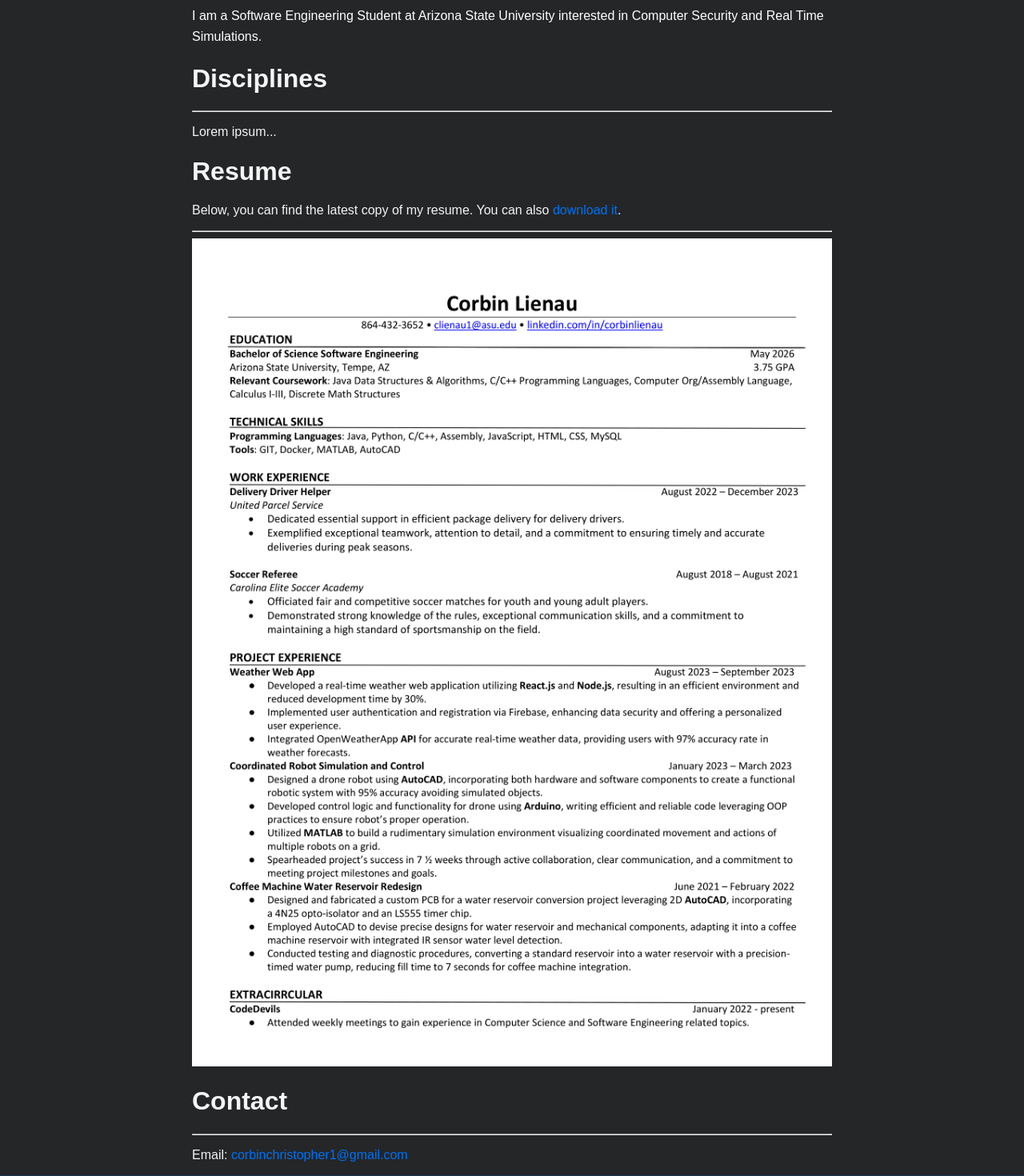
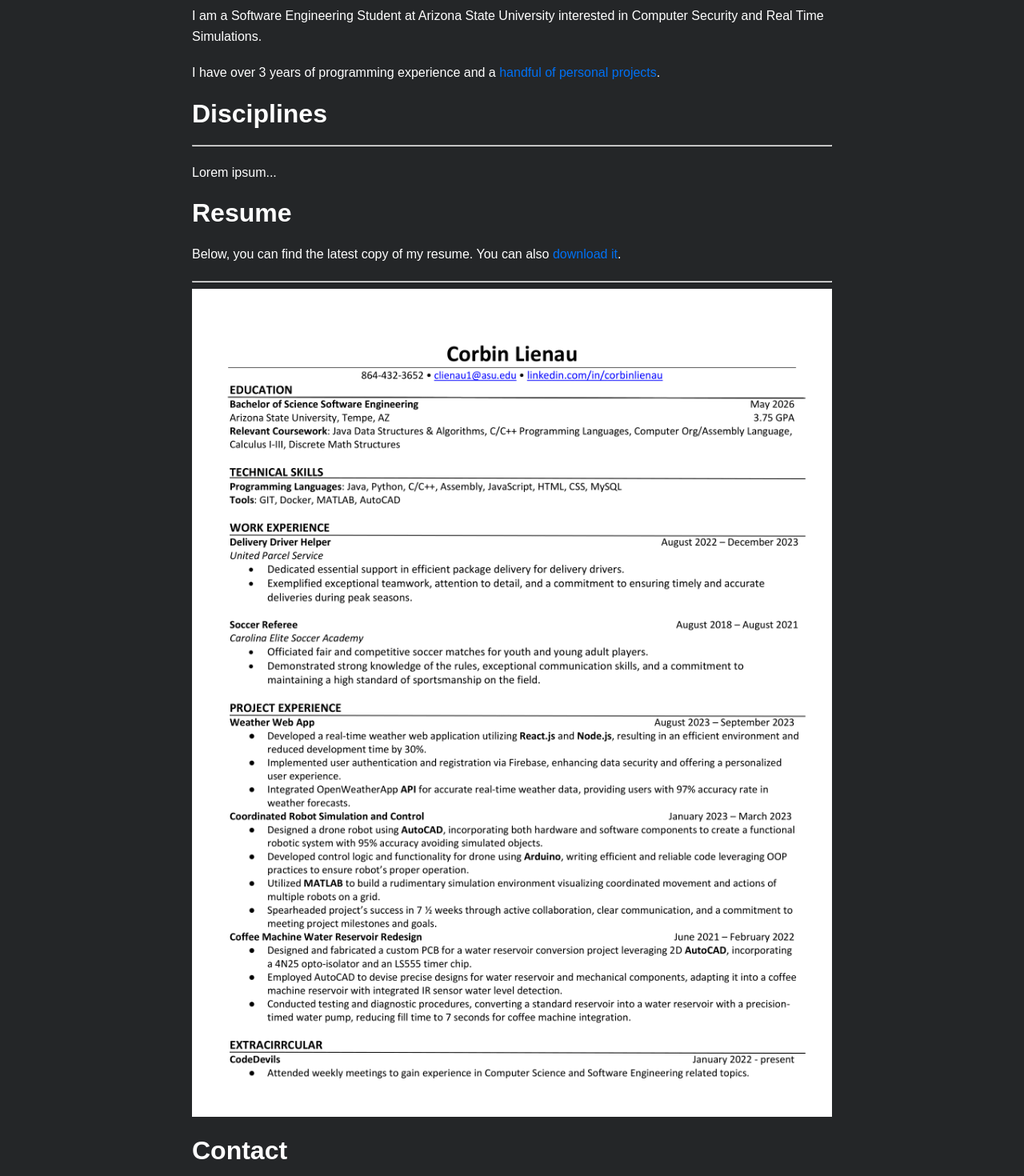
Before and after one commit to garnetraven/personal-website2.0, a Next.js app: page /about in a window 1280 px wide. Shown: the part 200-1670 px from the top of the page at 80% size. Built offline with nearby package versions, Linux system fonts and the light colour scheme.

Commit message:
Fix styling issues about.js

```diff
--- a/pages/about.js
+++ b/pages/about.js
@@ -23,24 +23,27 @@ export default function About() {
           I am a Software Engineering Student at Arizona State University
           interested in Computer Security and Real Time Simulations.
         </p>
-        <h1>
+        <p className={styles.description}>
+          I have over 3 years of programming experience and a <a href="http://www.github.com/garnetraven" target='_blank'>handful of personal projects</a>.
+        </p>
+        <h1 className={styles.title}>
           Disciplines
         </h1>
         <hr />
-        <p>
+        <p className={styles.description}>
           Lorem ipsum...
         </p>
-        <h1>
+        <h1 className={styles.title}>
           Resume
         </h1>
-        <p>Below, you can find the latest copy of my resume. You can also <a href='files/resume.pdf' target='_blank'>download it</a>.</p>
+        <p className={styles.description}>Below, you can find the latest copy of my resume. You can also <a href='files/resume.pdf' target='_blank'>download it</a>.</p>
         <hr />
         <img src='images/resume.png' alt='Resume' width={800} height={1035} />
-        <h1>
+        <h1 className={styles.title}>
           Contact
         </h1>
         <hr />
-        <p>
+        <p className={styles.description}>
           Email: <a href="mailto:corbinchristopher1@gmail.com" target="_blank">corbinchristopher1@gmail.com</a>
         </p>
       </main>
--- a/styles/About.module.css
+++ b/styles/About.module.css
@@ -23,11 +23,11 @@
     opacity: 0.1;
   }
 
-  .a {
+  .main a {
     color: #0070f3;
     text-decoration: none;
   }
 
-  .a:hover {
+  .main a:hover {
     text-decoration: none;
   }
```
